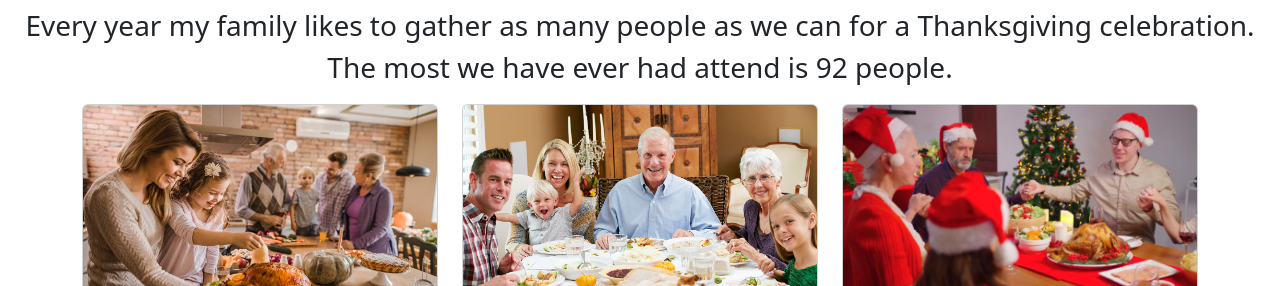
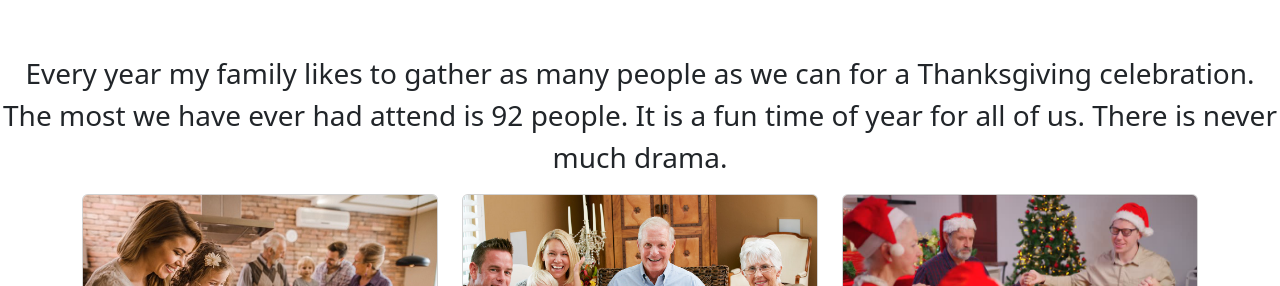
Before and after one commit to DFreeman20/Week3CodingWBootstrap, a website: page index.html in a window 1280 px wide. Shown: the part 514-800 px from the top of the page. Drawn offline with nearby package versions, Linux system fonts and the light colour scheme.

Commit message:
updated index and mailList files

```diff
--- a/index.html
+++ b/index.html
@@ -38,8 +38,8 @@
 
     <h1 class="text-center ">Thanksgiving</h1>
     <h2 class="text-center">Gather</h2>
-        <p class="text-center" style="font-size: 28px;"> Every year my family likes to gather as many people as we can for a Thanksgiving celebration.
-         The most we have ever had attend is 92 people.
+        <p class="text-center pt-5" style="font-size: 28px;"> Every year my family likes to gather as many people as we can for a Thanksgiving celebration.
+         The most we have ever had attend is 92 people. It is a fun time of year for all of us. There is never much drama.
         </p>
 
     <div class="container text-center">
```
Also changed, not shown: mailList.html (+1 -1 lines).
